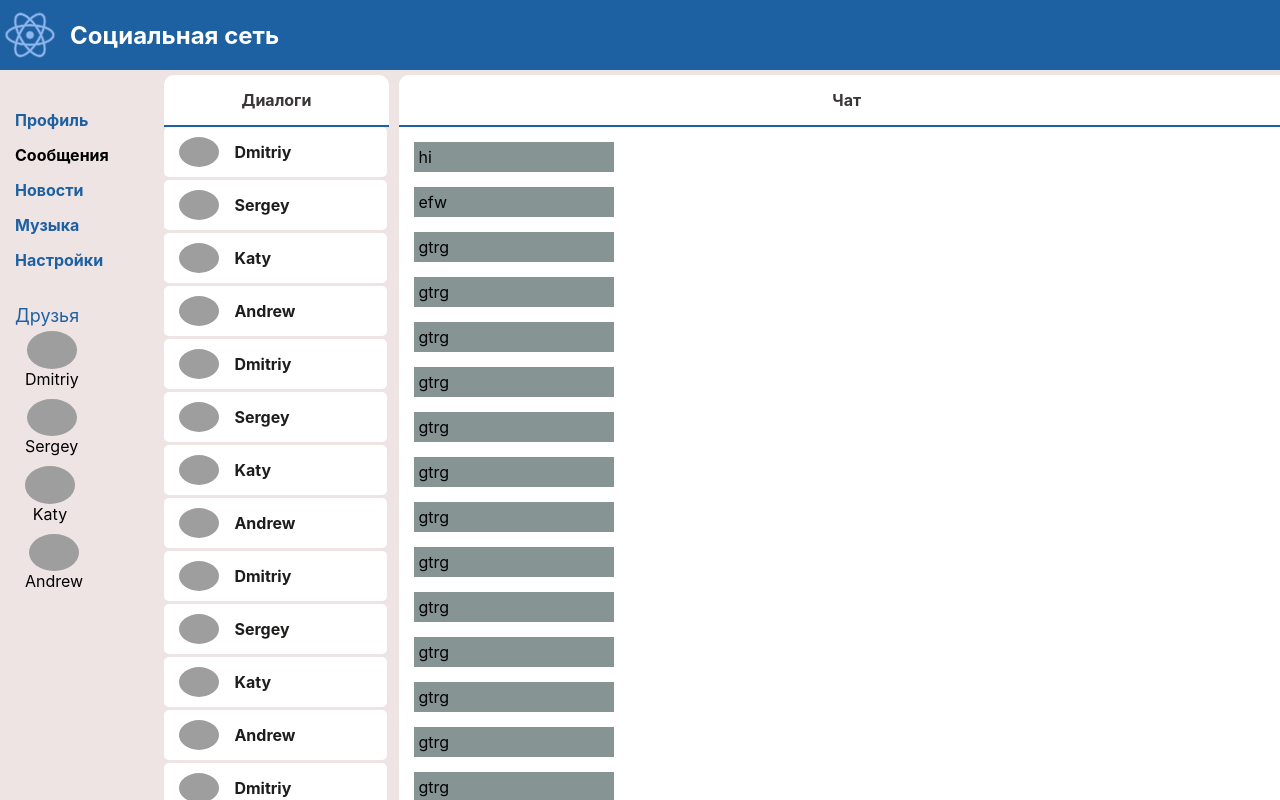
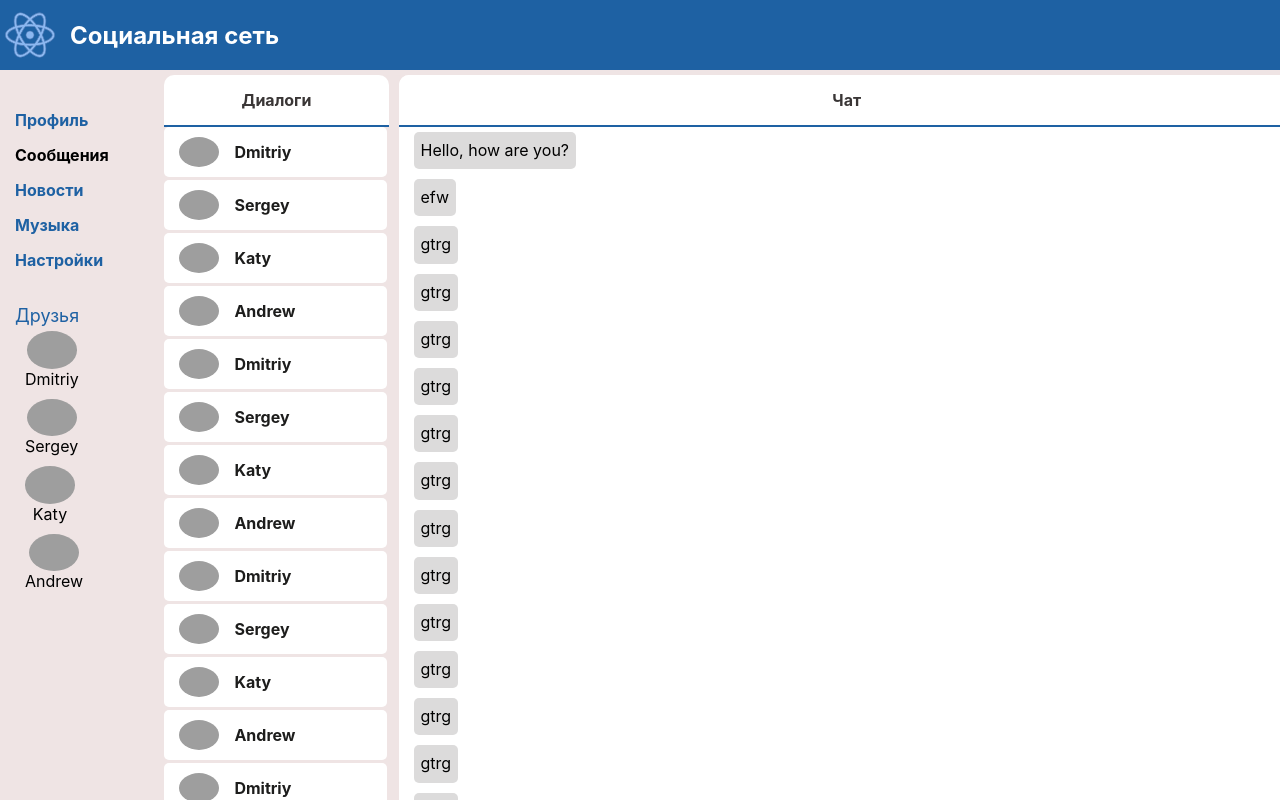
Before and after one commit to MDI74/React-project, a React (Create React App) app: page /dialogs in a window 1280 px wide. Shown: the top 800 px of the page. Built offline with nearby package versions, Linux system fonts and the light colour scheme; grey boxes are pictures that could not be loaded.

Commit message:
change_style_chat
now the background is stretched to the width of the text

```diff
--- a/src/App.js
+++ b/src/App.js
@@ -7,7 +7,7 @@ import Profile from './components/Profile/Profile'
 import News from './components/News/News'
 import Music from './components/Music/Music'
 import Settings from './components/Settings/Settings'
-import Dialogs from "./components/Dialogs/Dialogs";
+import Dialogs from "./components/Dialogs/Dialogs"
 
 const App = (props) => {
   return (
--- a/src/State.js
+++ b/src/State.js
@@ -44,7 +44,7 @@ let state ={
 
         ],
         messagesData:[
-            {id:1, message:'hi'},
+            {id:1, message:'Hello, how are you?'},
             {id:2, message:'efw'},
             {id:3, message:'gtrg'},
             {id:3, message:'gtrg'},
--- a/src/components/Dialogs/Dialogs.scss
+++ b/src/components/Dialogs/Dialogs.scss
@@ -26,6 +26,8 @@
   background-color: $second-color;
 
   &__content{
+    display: flex;
+    flex-direction: column;
     background-color: $second-color;
     padding: 0 0 5px 15px;
     overflow-y: scroll ;
@@ -40,7 +42,6 @@
     overflow-y: scroll;
     max-height: 850px;
     height: 840px;
-
   }
 }
 
@@ -50,7 +51,7 @@
   font-weight: 700;
   background-color: $second-color;
   padding: 15px;
-  color: #3a3636;
+  color: rgb(58, 54, 54);
   border-radius: 10px 10px 0 0;
   border-bottom: 2px solid $first-color;
 }
--- a/src/components/Dialogs/Message/Message.jsx
+++ b/src/components/Dialogs/Message/Message.jsx
@@ -5,7 +5,7 @@ const Message = (props) =>{
 
     return (
             <div className="message-item__body">
-                <p>{props.message}</p>
+                <p className='message-item__text'>{props.message}</p>
             </div>
     )
 }
--- a/src/components/Dialogs/Message/Message.scss
+++ b/src/components/Dialogs/Message/Message.scss
@@ -3,11 +3,17 @@
 .message-item{
 
     &__body{
-      margin: 15px 0;
-      padding: 5px;
-      max-width: 200px;
-      width: 100%;
-      background-color: rgb(135, 148, 148);
+      margin: 5px 0;
+    }
+
+    &__text{
+      display: inline-block;
+      border-radius: 5px;
+      padding: 7px;
+      max-width: 50%;
+      line-height: 1.45;
+      background-color: rgb(220, 219, 219);
+      word-wrap: break-word;
 
     }
 }
--- a/src/components/Navigation/Friends/Friends.jsx
+++ b/src/components/Navigation/Friends/Friends.jsx
@@ -7,7 +7,7 @@ const Friends = (props) =>{
     let friendElement= props.friendsData.map(friend => <Friend id={friend.id} name={friend.name} avatar={friend.avatar} />);
 
     return(
-      <nav className="friends">
+      <div className="friends">
         <div className="friends__container">
             <div className="friends__content">
                 <h4 className="friends__title">Друзья</h4>
@@ -16,7 +16,7 @@ const Friends = (props) =>{
                 </div>
             </div>
         </div>
-    </nav>
+    </div>
     )
 }
 export default Friends;
```
